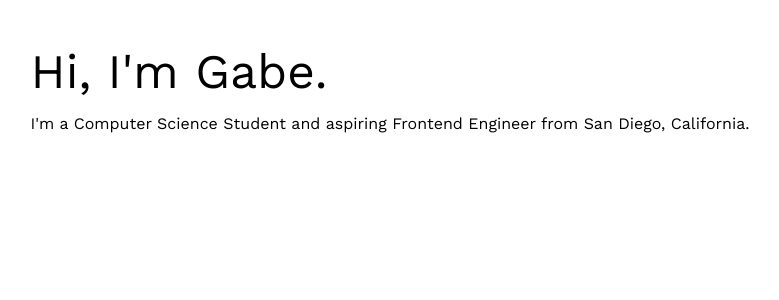
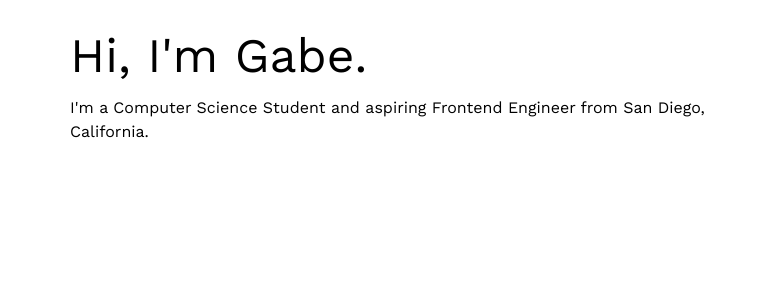
Before and after one commit to gabe-santos/gabe-santos-portfolio, a Next.js app: page / in a window 1280 px wide. Shown: the top 300 px of the page, without its empty margins (250-1029 px from the left). Built offline with nearby package versions, Linux system fonts and the light colour scheme.

Commit message:
good for now

```diff
--- a/pages/index.js
+++ b/pages/index.js
@@ -14,8 +14,8 @@ export default function Home() {
 				<title>Gabe Santos</title>
 			</Head>
 			<div
-				className={`flex flex-col items-center h-screen pt-12 ${work_sans.variable}`}>
-				<div className='w-auto'>
+				className={`flex flex-col items-center h-screen mt-8 ${work_sans.variable}`}>
+				<div className='w-[40em]'>
 					<h1 className='text-5xl font-sans text-left'>
 						Hi, I&apos;m Gabe.
 					</h1>
```
